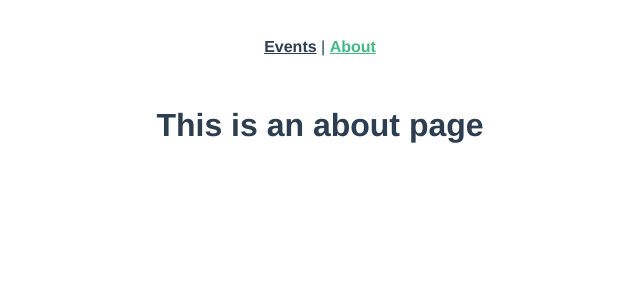
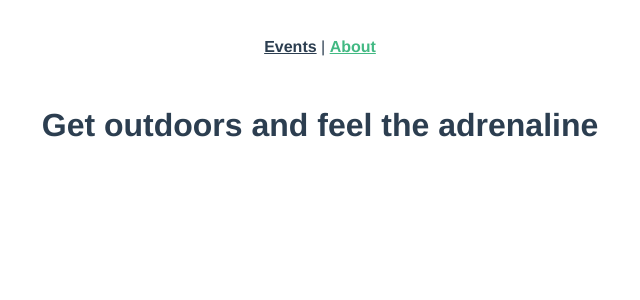
Before and after one commit to Yanek-K/hys-thrills, a Vue app: page /about in a window 1280 px wide. Shown: the top 300 px of the page, without its empty margins (320-960 px from the left). Built offline with nearby package versions, Linux system fonts and the light colour scheme.

Commit message:
CHanged Home to EventList

```diff
--- a/src/router/index.js
+++ b/src/router/index.js
@@ -1,20 +1,18 @@
 import { createRouter, createWebHistory } from "vue-router";
-import HomeView from "../views/HomeView.vue";
+import About from "../views/About.vue";
+import EventList from "../views/EventList.vue";
 
 const routes = [
   {
     path: "/",
-    name: "home",
-    component: HomeView,
+    name: "EventList",
+    component: EventList,
   },
   {
     path: "/about",
     name: "about",
-    // route level code-splitting
-    // this generates a separate chunk (about.[hash].js) for this route
-    // which is lazy-loaded when the route is visited.
-    component: () =>
-      import(/* webpackChunkName: "about" */ "../views/AboutView.vue"),
+
+    component: About,
   },
 ];
 
--- a/src/views/AboutView.vue
+++ b/src/views/About.vue
@@ -1,5 +1,5 @@
 <template>
   <div class="about">
-    <h1>This is an about page</h1>
+    <h1>Get outdoors and feel the adrenaline</h1>
   </div>
 </template>
--- a/src/views/HomeView.vue
+++ b/src/views/EventList.vue
@@ -1,5 +1,6 @@
 <template>
   <div class="events">
+    <h1>Hys' Thrills</h1>
     <EventCard v-for="event in events" :key="event.id" :event="event" />
   </div>
 </template>
@@ -9,7 +10,7 @@
 import EventCard from "@/components/EventCard.vue";
 
 export default {
-  name: "HomeView",
+  name: "EventList",
   components: {
     EventCard,
   },
```
